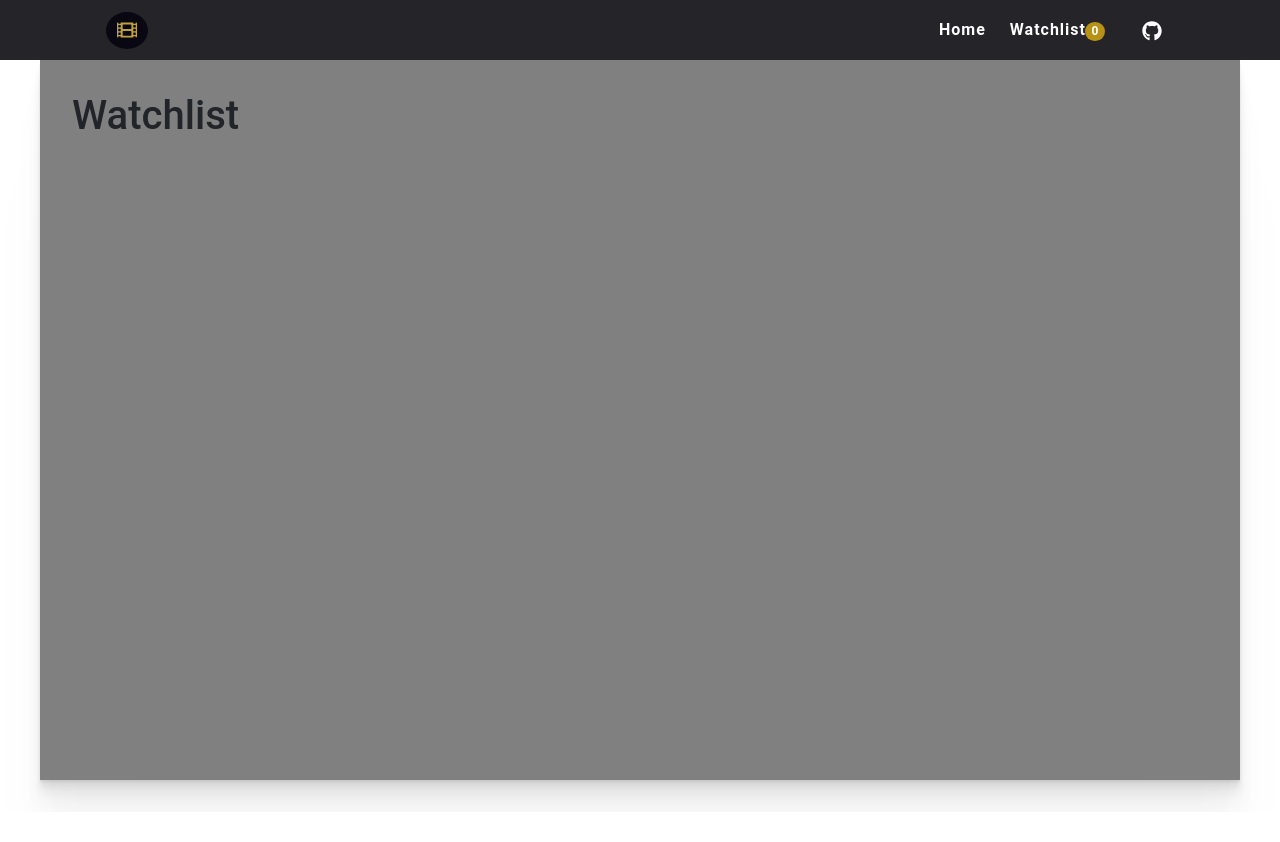
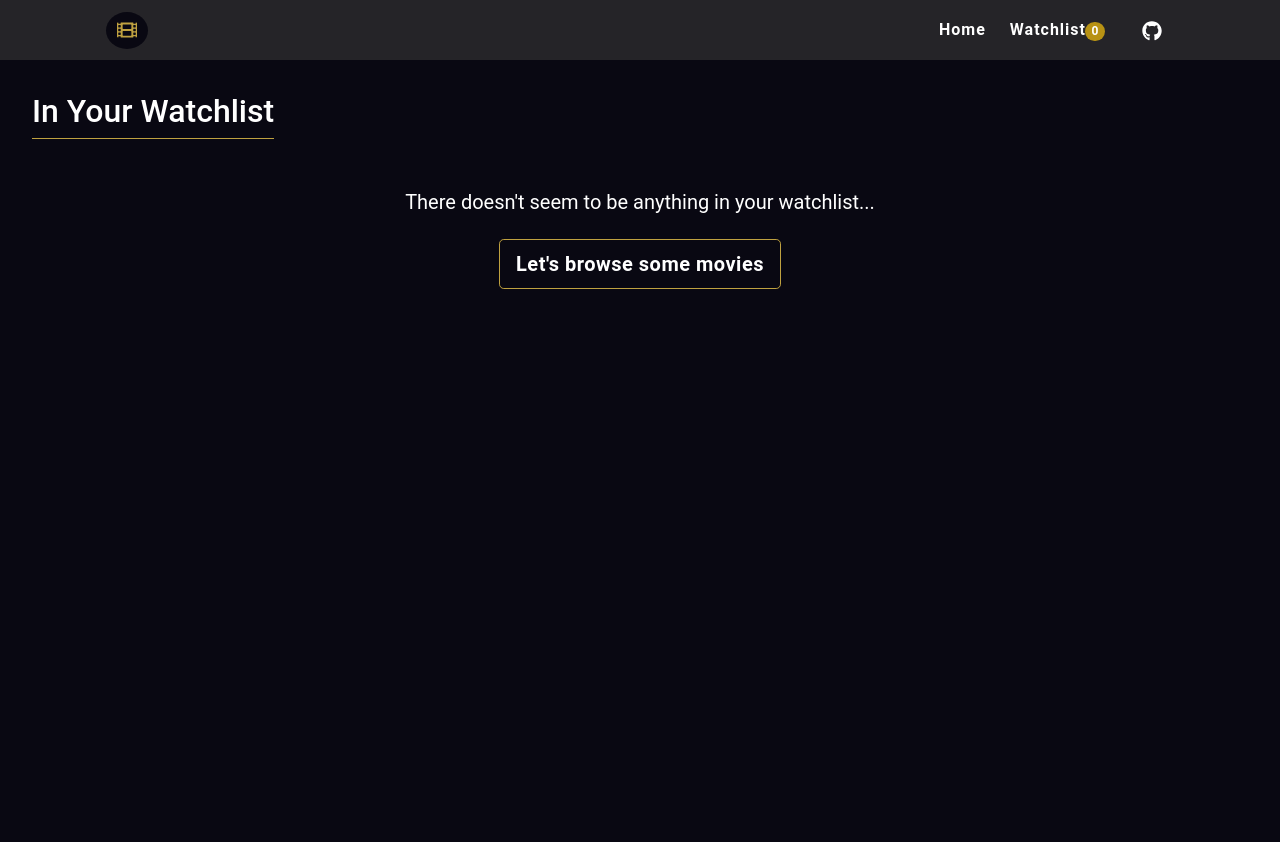
Before and after one commit to julianvazq/movie-explorer, a React (Create React App) app in the folder client/: page /watchlist in a window 1280 px wide. Shown: the top 842 px of the page. Before the commit the page ends 812 px from the top, so only its background shows below. Built offline with nearby package versions, Linux system fonts and the light colour scheme.

Commit message:
Add watchlist page

```diff
--- a/client/src/App.js
+++ b/client/src/App.js
@@ -15,7 +15,9 @@ const App = () => {
         <Route path='/watchlist' exact component={Watchlist} />
         <Route
           render={() => (
-            <h2 style={{ textAlign: 'center' }}>404 Page Not Found</h2>
+            <h2 style={{ textAlign: 'center', marginTop: '3rem' }}>
+              404 Page Not Found
+            </h2>
           )}
         />
       </Switch>
--- /dev/null
+++ b/client/src/common/Alert.js
@@ -0,0 +1,23 @@
+import React from 'react';
+import styled from 'styled-components';
+
+const AlertContainer = styled.div`
+  text-align: center;
+`;
+
+const Alert = ({ message, button }) => {
+  const Message = styled.p`
+    font-size: 1.25rem;
+    margin-bottom: 2rem;
+    color: ${props => props.theme.light};
+  `;
+
+  return (
+    <AlertContainer>
+      <Message>{message}</Message>
+      {button}
+    </AlertContainer>
+  );
+};
+
+export default Alert;
--- a/client/src/common/AppNavBar.js
+++ b/client/src/common/AppNavBar.js
@@ -3,19 +3,8 @@ import { Link } from 'react-router-dom';
 import { useSelector } from 'react-redux';
 import { watchlistState } from '../features/movies/slices/watchlistSlice';
 import { FaGithub, FaFilm } from 'react-icons/fa';
-import {
-  Collapse,
-  Navbar,
-  NavbarToggler,
-  NavbarBrand,
-  // Nav,
-  // NavItem,
-  NavLink,
-  Container,
-  Badge
-} from 'reactstrap';
+import { Badge } from 'reactstrap';
 import styled from 'styled-components';
-// import { CustomBadge } from '../styles/styled-components';
 
 const Nav = styled.nav`
   background: ${props => props.theme.gray};
@@ -91,8 +80,6 @@ const AppNavbar = props => {
   const [isOpen, setIsOpen] = useState(false);
   const { watchlist } = useSelector(watchlistState);
 
-  const toogle = () => setIsOpen(!isOpen);
-
   return (
     <Nav>
       <NavInnerContainer>
@@ -101,7 +88,6 @@ const AppNavbar = props => {
             <FaFilm />
           </LogoContainer>
         </Link>
-        {/* <ListContainer> */}
         <NavList>
           <Link to='/'>
             <NavItem>Home</NavItem>
@@ -121,41 +107,8 @@ const AppNavbar = props => {
             </a>
           </NavItem>
         </NavList>
-        {/* </ListContainer> */}
       </NavInnerContainer>
     </Nav>
-    // {/* <CustomNavBar color='dark' dark expand='sm' className='mb-5'>
-    //   <Container>
-    //     <NavbarBrand tag={RRNavLink} to='/'>
-    //       ME
-    //     </NavbarBrand>
-    //     <NavbarToggler onClick={toogle} />
-    //     <Collapse isOpen={isOpen} navbar>
-    //       <Nav navbar>
-    //         <NavItem>
-    //           <NavLink tag={RRNavLink} to='/' exact activeClassName='active'>
-    //             Home
-    //           </NavLink>
-    //         </NavItem>{' '}
-    //         <NavItem>
-    //           <NavLink
-    //             tag={RRNavLink}
-    //             to='/watchlist'
-    //             exact
-    //             activeClassName='active'
-    //           >
-    //             Watchlist<CustomBadge>{watchlist.length}</CustomBadge>
-    //           </NavLink>
-    //         </NavItem>
-    //         <NavItem>
-    //           <NavLink href='https://github.com/julianvazq/movie-explorer'>
-    //             GitHub
-    //           </NavLink>
-    //         </NavItem>
-    //       </Nav>
-    //     </Collapse>
-    //   </Container>
-    // </CustomNavBar> */}
   );
 };
 
--- a/client/src/common/MovieCard.js
+++ b/client/src/common/MovieCard.js
@@ -1,6 +1,9 @@
 import React, { useState, useEffect } from 'react';
 import { useDispatch, useSelector } from 'react-redux';
-import { watchlistState } from '../features/movies/slices/watchlistSlice';
+import {
+  watchlistState,
+  remove
+} from '../features/movies/slices/watchlistSlice';
 import axios from 'axios';
 import {
   Movie,
@@ -47,6 +50,11 @@ const MovieCard = ({ movie, toggleWatchlist, gridItems }) => {
     vote_average,
     homepage
   } = similarMovieDetails ? similarMovieDetails : movieDetails;
+
+  // For Watchlist Component
+  if (!toggleWatchlist) {
+    toggleWatchlist = remove;
+  }
 
   const [modal, setModal] = useState(false);
   const toggle = () => {
--- a/client/src/common/Watchlist.js
+++ b/client/src/common/Watchlist.js
@@ -1,11 +1,12 @@
 import React from 'react';
-import { Container } from '../styles/styled-components';
+import { FullWidthContainer } from '../styles/styled-components';
+import WatchlistGrid from './WatchlistGrid';
 
 const Home = () => {
   return (
-    <Container>
-      <h1>Watchlist</h1>
-    </Container>
+    <FullWidthContainer>
+      <WatchlistGrid />
+    </FullWidthContainer>
   );
 };
 
--- /dev/null
+++ b/client/src/common/WatchlistGrid.js
@@ -0,0 +1,67 @@
+import React from 'react';
+import { useSelector } from 'react-redux';
+import { Link } from 'react-router-dom';
+import {
+  watchlistState,
+  toggleWatchlist
+} from '../features/movies/slices/watchlistSlice';
+import { Grid, Heading } from '../styles/styled-components';
+import styled from 'styled-components';
+import MovieCard from './MovieCard';
+import Alert from './Alert';
+
+const WatchlistHeading = styled(Heading)`
+  font-size: 2rem !important;
+  margin-bottom: 3rem;
+`;
+
+const RedirectButton = styled(Link)`
+  cursor: pointer;
+  font-size: 1.25rem;
+  font-weight: bold;
+  letter-spacing: 0.5px;
+  padding: 0.75rem 1rem;
+  border-radius: ${props => props.theme.borderRadius};
+  color: ${props => props.theme.light};
+  border: 1px solid ${props => props.theme.gold};
+  text-decoration: none !important;
+  transition: background 250ms ease-in;
+
+  &:hover {
+    color: ${props => props.theme.dark};
+    background: ${props => props.theme.gold};
+  }
+`;
+
+const WatchlistGrid = () => {
+  const { watchlist } = useSelector(watchlistState);
+
+  return (
+    <>
+      <WatchlistHeading>In Your Watchlist</WatchlistHeading>
+      {watchlist.length ? (
+        <Grid>
+          {watchlist.map(movie => (
+            <MovieCard
+              key={movie.id}
+              movie={movie}
+              toggleWatchlist={toggleWatchlist}
+              //   gridItems={gridItems}
+            />
+          ))}
+        </Grid>
+      ) : (
+        <Alert
+          button={
+            <RedirectButton as={Link} to='/'>
+              Let's browse some movies
+            </RedirectButton>
+          }
+          message="There doesn't seem to be anything in your watchlist..."
+        ></Alert>
+      )}
+    </>
+  );
+};
+
+export default WatchlistGrid;
--- a/client/src/features/movies/slices/watchlistSlice.js
+++ b/client/src/features/movies/slices/watchlistSlice.js
@@ -27,6 +27,18 @@ export const watchlistSlice = createSlice({
 
 export const { add, remove } = watchlistSlice.actions;
 
+// Thunk
+export const toggleWatchlist = selectedMovie => async (dispatch, getState) => {
+  const watchlist = getState().watchlist.watchlist;
+  const found = watchlist.find(movie => movie.id === selectedMovie.id);
+
+  if (found) {
+    dispatch(remove(selectedMovie));
+  } else {
+    dispatch(add(selectedMovie));
+  }
+};
+
 export const watchlistState = state => ({
   watchlist: state.watchlist.watchlist
 });
--- a/client/src/styles/styled-components.js
+++ b/client/src/styles/styled-components.js
@@ -7,6 +7,7 @@ import { FaHeart } from 'react-icons/fa';
 export const FullWidthContainer = styled.section`
   padding: 2rem 0.5rem;
   background-color: ${props => props.theme.dark};
+  min-height: 100vh;
 
   @media (min-width: 600px) {
     padding: 2rem;
@@ -62,9 +63,6 @@ export const Heading = styled.h2`
     font-size: 1.5rem;
   }
 `;
-
-/* Navigation */
-// export const CustomBadge = styled(Badge)``;
 
 /* Pagination */
 export const PaginationContainer = styled.div`
```
